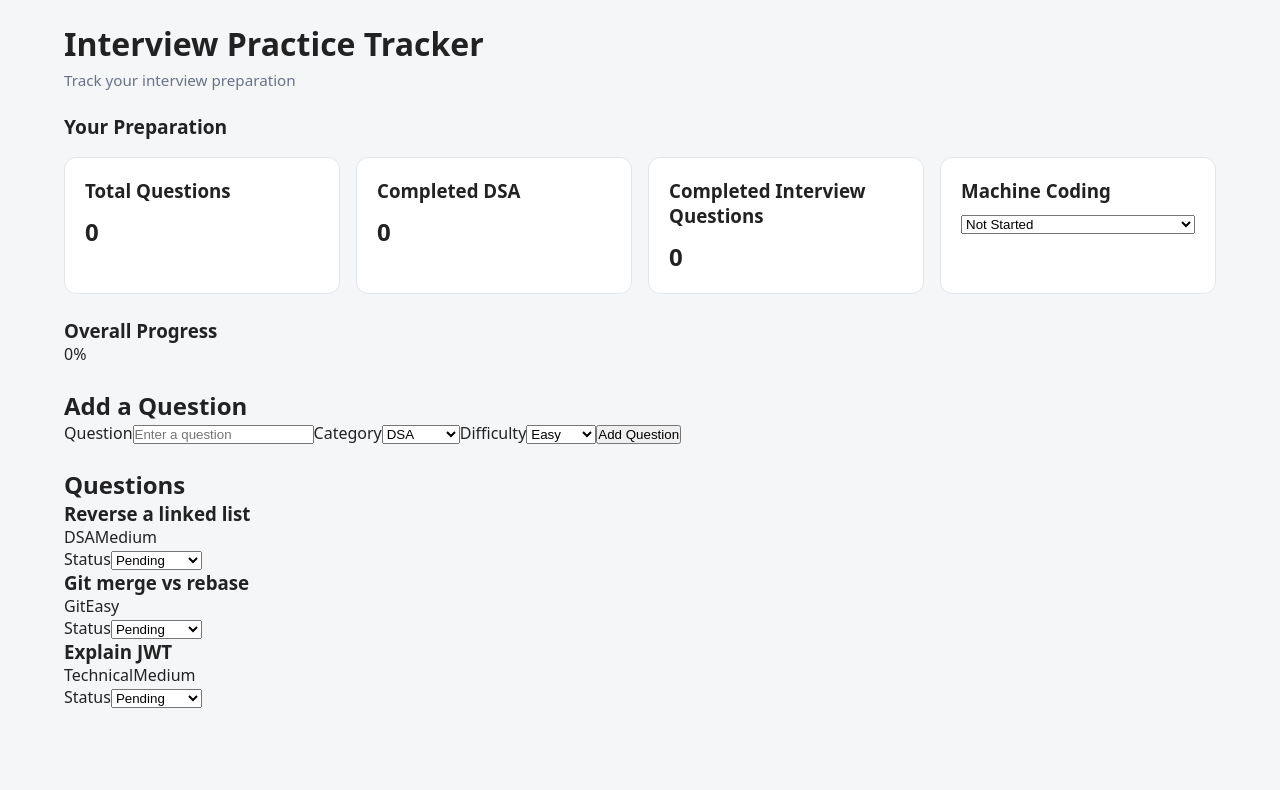
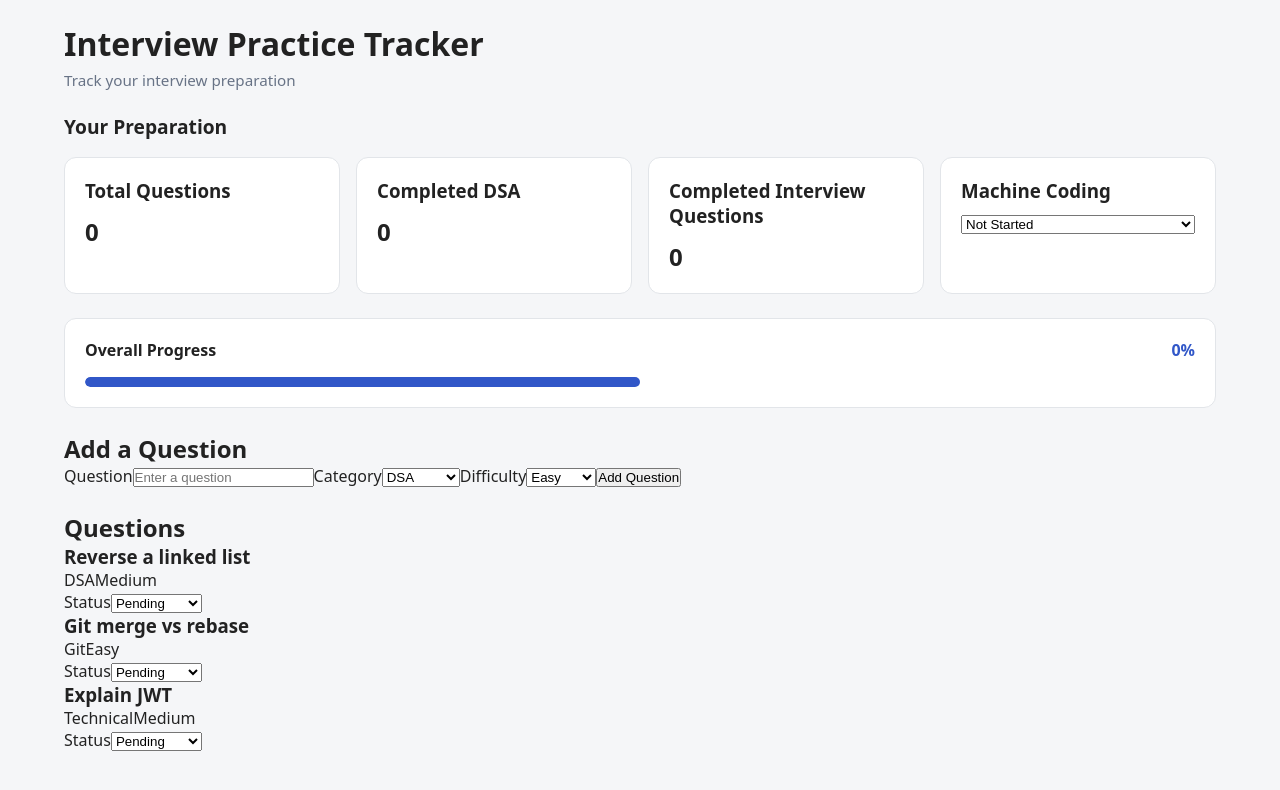
Before and after one commit to novix-vertex/SCS3-Interview-Practice-Tracker, a React (Vite) app: page / in a window 1280 px wide. Shown: the top 790 px of the page. Built offline with nearby package versions, Linux system fonts and the light colour scheme.

Commit message:
progress bar css added

```diff
--- a/src/index.css
+++ b/src/index.css
@@ -104,3 +104,48 @@ body {
 .dashboard-card select {
   width: 100%;
 }
+
+
+/* Progress Section */
+.progress-section {
+  display: flex;
+  flex-direction: column;
+  gap: 1rem;
+  padding: 1.25rem;
+  background: var(--white);
+  border: 1px solid var(--border-color);
+  border-radius: 0.75rem;
+}
+
+/* Progress Heading */
+.progress-heading {
+  display: flex;
+  align-items: center;
+  justify-content: space-between;
+  gap: 0.75rem;
+}
+
+.progress-heading h3 {
+  font-size: 1rem;
+}
+
+.progress-heading span {
+  color: var(--primary-color);
+  font-weight: 700;
+}
+
+/* Progress Bar */
+.progress-track {
+  width: 100%;
+  height: 0.625rem;
+  overflow: hidden;
+  background: var(--progress-background-color);
+  border-radius:1rem;
+}
+
+.progress-fill {
+  height: 100%;
+  background: var(--primary-color);
+  transition: width 0.2s ease;
+  border-radius:1rem;
+}
```
